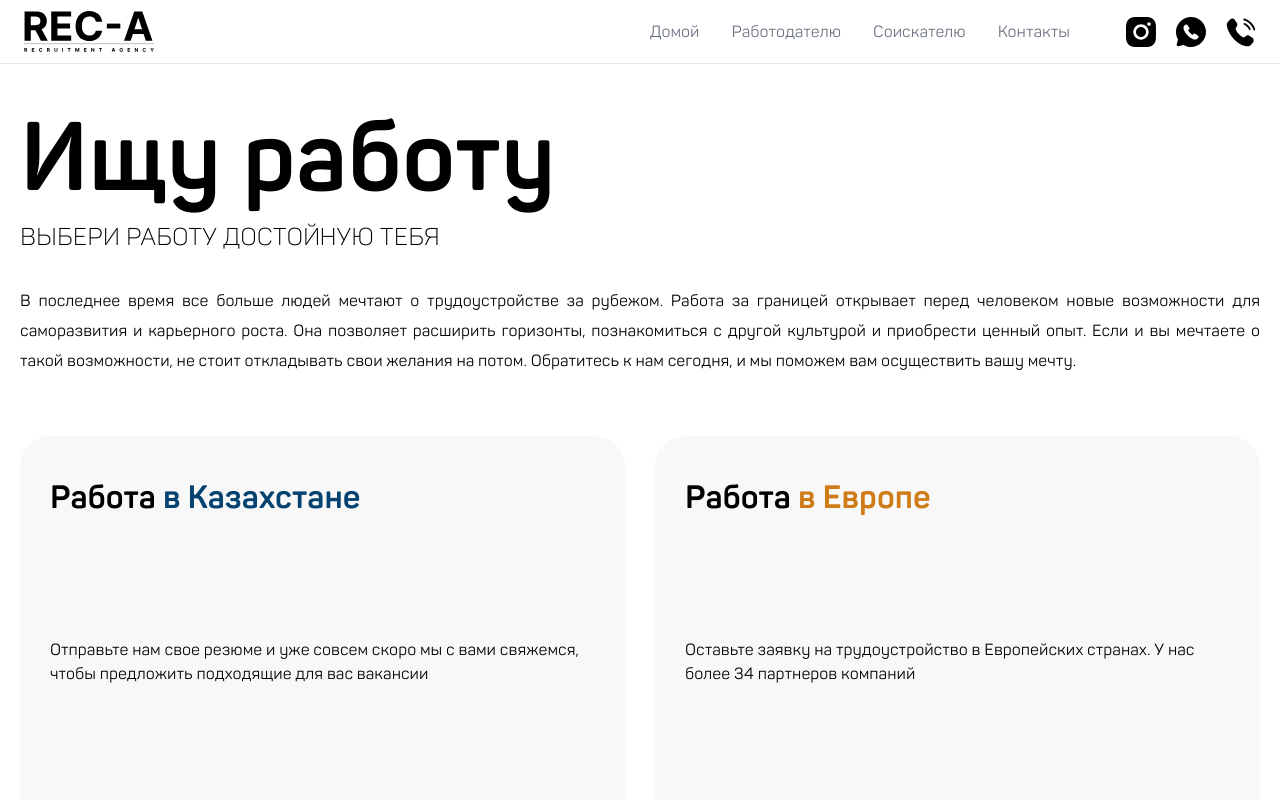
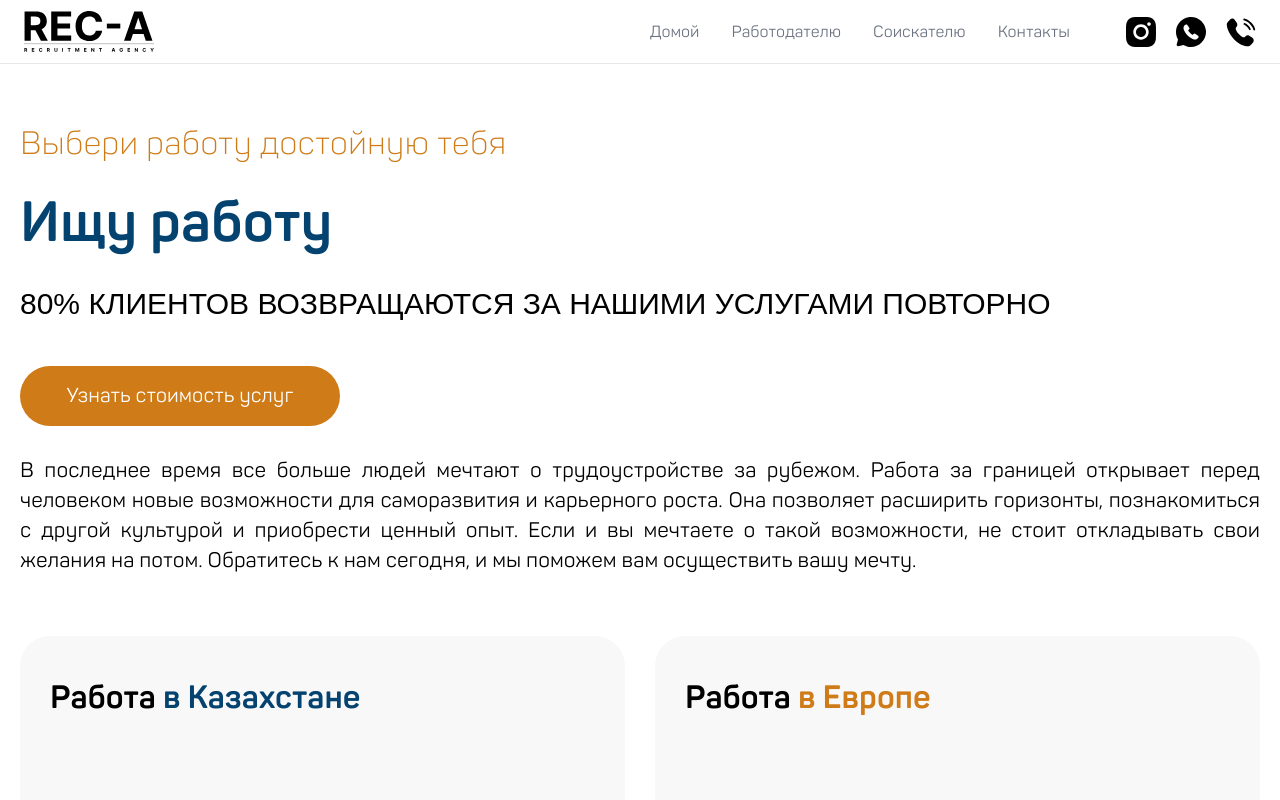
Before and after one commit to olga1124/RECA.KZ, a Next.js app: page /job in a window 1280 px wide. Shown: the top 800 px of the page. Built offline with nearby package versions, Linux system fonts and the light colour scheme.

Commit message:
изменил заголовок, добавил кнопку, подзаголовок

```diff
--- a/src/assets/styles/globals.css
+++ b/src/assets/styles/globals.css
@@ -1,3 +1,5 @@
+/** @format */
+
 @tailwind base;
 @tailwind components;
 @tailwind utilities;
@@ -23,18 +25,16 @@ html {
 
 body {
     color: rgb(var(--foreground-rgb));
-
 }
 
 h1 {
     font-size: clamp(22px, 4vw, 32px);
     font-weight: 700;
     line-height: 45px;
-
 }
 
 h1 span {
-  color: #04426F;
+    color: #04426f;
 }
 
 h2 {
@@ -47,7 +47,7 @@ h3 {
 }
 
 p {
-  font-size: 1rem;
+    font-size: 1.3rem;
 }
 
 @layer utilities {
@@ -58,7 +58,7 @@ p {
 
 .secondary-btn {
     color: white;
-  background-color: #CF7B18;
+    background-color: #cf7b18;
     padding: 8px 40px;
     border-radius: 30px;
     transition: all 0.3s ease;
@@ -77,18 +77,17 @@ p {
     max-width: 1400px;
 }
 
-
 /* Footer */
 .footer-container {
-  background-color: #1E2D40;
+    background-color: #1e2d40;
 }
 
 .footer-content {
     display: grid;
     grid-template-areas:
-    'links social'
-    'logo logo'
-    'copyright copyright';
+        "links social"
+        "logo logo"
+        "copyright copyright";
     align-items: start;
     grid-gap: 20px;
     padding: 30px 0;
@@ -99,8 +98,8 @@ p {
     .footer-content {
         grid-template-columns: 1fr 1fr 1fr;
         grid-template-areas:
-      'logo social links'
-      'copyright copyright copyright';
+            "logo social links"
+            "copyright copyright copyright";
         align-items: center;
     }
 }
@@ -123,7 +122,7 @@ p {
     justify-content: space-between;
     gap: 20px;
     font-size: clamp(10px, 1.5vw, 14px);
-  border-top: 1px solid #AEAEAE;
+    border-top: 1px solid #aeaeae;
     padding: 20px 20px 0;
 }
 
@@ -138,7 +137,8 @@ p {
     padding: 8px 0;
 }
 
-.footer-developed {}
+.footer-developed {
+}
 
 .social {
     display: flex;
@@ -159,7 +159,8 @@ p {
     padding-top: 90px;
 }
 
-.hero-container {}
+.hero-container {
+}
 
 .hero-content {
     display: flex;
@@ -175,16 +176,42 @@ p {
     flex: 1;
     flex-direction: column;
     gap: 20px;
+    /* align-items: center;
+    text-align: center; */
 
     h1 {
-    font-size: clamp(24px, 8vw, 96px);
-    line-height: 80px;
+        font-size: clamp(27px, 6vw, 56px);
+        line-height: 130%;
+        color: #04426f;
     }
 
-  p {
-    font-size: clamp(16px, 4vw, 24px);
+    p.hero-descr-over {
+        font-size: clamp(15px, 4vw, 32px);
+        font-weight: 200;
+        color: #cf7b18;
+    }
+
+    p.hero-descr-under {
+        font-size: clamp(22px, 4vw, 30px);
         text-transform: uppercase;
-    font-weight: 200;
+        font-weight: lighter;
+        font-family: sans-serif;
+        line-height: 150%;
+    }
+    .hero-cta {
+        font-size: 20px;
+        font-weight: normal;
+        color: #fff;
+        background-color: #cf7b18;
+        width: 320px;
+        height: 60px;
+        border-radius: 60px;
+        margin-top: 20px;
+        transition: background-color 0.2s ease;
+    }
+
+    .hero-cta:hover {
+        background-color: rgba(0, 0, 0, 0.7);
     }
 }
 
@@ -197,7 +224,8 @@ p {
     }
 }
 
-.services-cat-container {}
+.services-cat-container {
+}
 
 .services-cat-content {
     display: flex;
@@ -218,7 +246,7 @@ p {
     gap: 20px;
     height: 45vw;
     max-height: 450px;
-  background-color: #F8F8F8;
+    background-color: #f8f8f8;
     padding: 40px 30px;
     border-radius: 30px;
     flex: 1;
@@ -235,14 +263,13 @@ p {
     }
 
     &:nth-child(1) {
-
         span {
-      color: #04426F;
+            color: #04426f;
         }
 
         button,
         a {
-      background-color: #04426F;
+            background-color: #04426f;
         }
 
         button:hover,
@@ -252,14 +279,13 @@ p {
     }
 
     &:nth-child(2) {
-
         span {
-      color: #CF7B18;
+            color: #cf7b18;
         }
 
         button,
         a {
-      background-color: #CF7B18;
+            background-color: #cf7b18;
         }
 
         button:hover,
@@ -271,9 +297,11 @@ p {
 
 /* Skills */
 
-.skills-container {}
+.skills-container {
+}
 
-.skills-content {}
+.skills-content {
+}
 
 .skills-items {
     display: flex;
@@ -304,7 +332,6 @@ p {
     font-weight: 600;
 }
 
-
 .icon {
     margin-right: 20px;
     width: 24px;
@@ -315,7 +342,8 @@ p {
     /* Цвет иконки соответствует текущему цвету текста */
 }
 
-.contact-container {}
+.contact-container {
+}
 
 .contact-content {
     display: flex;
@@ -334,7 +362,7 @@ p {
 
 .order-form form button {
     color: white;
-  background-color: #CF7B18;
+    background-color: #cf7b18;
     padding: 8px 40px;
     border-radius: 30px;
     transition: all 0.3s ease;
@@ -401,7 +429,6 @@ input[type="checkbox"]:checked::before {
     transform: scale(1);
 }
 
-
 .order-form-wrapper {
     display: flex;
     flex-direction: column;
@@ -430,19 +457,19 @@ input[type="checkbox"]:checked::before {
     padding: 40px 20px;
 }
 
-.contact-map-grid>* {
+.contact-map-grid > * {
     grid-column: span 2;
     font-size: clamp(18px, 8vw, 56px);
     font-weight: 600;
     line-height: 45px;
 }
 
-.contact-map-grid> :nth-child(even) {
+.contact-map-grid > :nth-child(even) {
     margin-left: 40%;
     transform: translateX(10%);
 }
 
-.contact-map-grid> :nth-child(3) {
+.contact-map-grid > :nth-child(3) {
     margin-left: 5%;
     transform: translateX(10%);
 }
@@ -485,7 +512,7 @@ input[type="checkbox"]:checked::before {
 }
 
 .stage-card .icon svg {
-  filter: #CF7B18;
+    filter: #cf7b18;
 }
 
 .stage-card .stage-text {
@@ -517,7 +544,7 @@ input[type="checkbox"]:checked::before {
 }
 
 .employers-cards span {
-  color: #CF7B18;
+    color: #cf7b18;
 }
 
 @media (max-width: 768px) {
@@ -534,7 +561,7 @@ input[type="checkbox"]:checked::before {
     min-height: 400px;
     gap: 35px;
     padding: 30px;
-  background-color: #F8F8F8;
+    background-color: #f8f8f8;
     background-size: 150px 200px;
     background-repeat: no-repeat;
     background-position: calc(100% - 20px) calc(100% - 20px);
@@ -638,7 +665,7 @@ input[type="checkbox"]:checked::before {
 .input-container input {
     width: 100%;
     border: none;
-  border-bottom: 2px solid #AEAEAE;
+    border-bottom: 2px solid #aeaeae;
     outline: none;
     transition: border-color 0.3s;
 }
@@ -653,16 +680,16 @@ input[type="checkbox"]:checked::before {
 }
 
 .input-container input:focus {
-  border-bottom: 2px solid #6699FF;
+    border-bottom: 2px solid #6699ff;
 }
 
-.input-container input:focus+span,
-.input-container input:not(:placeholder-shown)+span {
+.input-container input:focus + span,
+.input-container input:not(:placeholder-shown) + span {
     transform: translateY(-16px);
     font-size: 12px;
     font-weight: 500;
     opacity: 1;
-  color: #6699FF;
+    color: #6699ff;
 }
 
 .input-container input::placeholder {
--- /dev/null
+++ b/src/components/ContactFormHero/index.tsx
@@ -0,0 +1,107 @@
+import React, { useState, ChangeEvent, FormEvent } from 'react';
+import { FaCheckCircle } from 'react-icons/fa';
+import { FaXmark } from 'react-icons/fa6';
+import sendForm from "../../utils/sendForm";
+
+interface ContactFormHeroProps {
+	service?: string;
+	selections?: string[];
+	onRemoveSelection?: (index: number) => void;
+}
+
+interface FormData {
+	name: string;
+	phone: string;
+	city: string;
+}
+
+const ContactFormHero: React.FC<ContactFormHeroProps> = ({ }) => {
+	const [canSend, setCanSend] = useState(true);
+	const [status, setStatus] = useState<boolean | null>(null);
+
+	const [formData, setFormData] = useState<FormData>({
+		name: '',
+		phone: '',
+		city: ''
+	});
+
+	const handleChange = (e: ChangeEvent<HTMLInputElement>) => {
+		const { name, value } = e.target;
+		setFormData(prevState => ({
+			...prevState,
+			[name]: value
+		}));
+	};
+
+	const handleSubmit = async (e: FormEvent) => {
+		e.preventDefault();
+		if (canSend) {
+			setCanSend(false);
+
+			const dataToSend = {
+				name: formData.name,
+				phone: formData.phone,
+				city: formData.city,
+			};
+
+			try {
+				await sendForm(dataToSend);
+				setStatus(true);
+				setFormData({
+					name: '',
+					phone: '',
+					city: ''
+				});
+			} catch (error) {
+				console.error('Error during data submission:', error);
+				setStatus(false);
+			} finally {
+				setCanSend(true);
+			}
+		}
+	};
+
+	return (
+		<div className="contact-form">
+			{canSend ? (
+				status !== null ? (
+					<div className="flex flex-col gap-20">
+						<header className="contact-form-header">
+							<h2>{status ? "Спасибо за ваше обращение" : "Ошибка отправки"}</h2>
+							<p>{status ? "Скоро мы свяжемся в вами и предоставим ответы на интересующие вопросы" : "Мы уже решаем эту проблему, попробуйте отправить запрос позднее"}</p>
+						</header>
+						<p className={`self-center ${status ? "text-green-600" : "text-red-600"}`}>
+							{status ? "Ваше сообщение было успешно отправлено" : "Ошибка отправки сообщения"}
+						</p>
+					</div>
+				) : (
+					<div className="contact-form-wrapper">
+						<header className="contact-form-header">
+							<h3>Отправка запроса</h3>
+							<p>После отправки формы мы свяжемся с вами по указанным данным для дальнейшего продолжения сотрудничества</p>
+						</header>
+						<form className="flex flex-col gap-4" onSubmit={handleSubmit}>
+							<label className="input-container flex-1">
+								<input type="text" name="name" placeholder="Name" value={formData.name} onChange={handleChange} required aria-label="Name" />
+								<span>Ваше имя</span>
+							</label>
+							<label className="input-container mb-3">
+								<input type="tel" name="phone" pattern="[0-9]*" value={formData.phone} onChange={handleChange} placeholder="Phone" required aria-label="Phone" />
+								<span style={{ fontFamily: 'sans-serif' }}>Мобильный (WhatsApp)</span>
+							</label>
+
+							<button type="submit" className="form-button secondary-btn">Отправить</button>
+						</form>
+					</div>
+				)
+			) : (
+				<div className="flex flex-col gap-20 py-4 text-center justify-around items-center">
+					<h3>Отправка информации</h3>
+					<div className="loader"></div>
+				</div>
+			)}
+		</div>
+	);
+};
+
+export default ContactFormHero;
--- a/src/components/Hero/index.tsx
+++ b/src/components/Hero/index.tsx
@@ -1,27 +1,48 @@
+"use client"
+import { useState } from "react";
+import Popup from '../Popup';
+import ContactFormHero from '../ContactFormHero';
+
 export interface HeroProps {
 	title: string;
 	subtitle: string;
 	text?: string;
+	btnText?: string;
 }
 
 
 const Hero: React.FC<HeroProps> = ({
 	title,
 	subtitle,
-    text
+	text,
+	btnText
 }) => {
-    return(
+
+	const [isPopupVisible, setPopupVisible] = useState(false);
+	return (
+		<>
 			<div className="hero-container top">
 				<div className="hero-content">
 					<div className="title">
+						<p className='hero-descr-over'>{subtitle}</p>
 						<h1>{title}</h1>
-                    <p>{subtitle}</p>
+						<p className='hero-descr-under'>80% клиентов возвращаются за нашими услугами повторно</p>
+						<button
+							onClick={() => setPopupVisible(true)}
+							className='hero-cta'
+						>
+							{btnText}
+						</button>
 					</div>
-                <div className="discription" style={{display: text && text.length !== 0 ? "block" : "none"}}>
+					<div className="discription" style={{ display: text && text.length !== 0 ? "block" : "none" }}>
 						<p>{text}</p>
 					</div>
 				</div>
 			</div>
+			<Popup trigger={isPopupVisible} setTrigger={setPopupVisible}>
+				<ContactFormHero />
+			</Popup>
+		</>
 	)
 }
 
--- a/src/constants/job.ts
+++ b/src/constants/job.ts
@@ -1,11 +1,18 @@
+/** @format */
+
 import { HeroProps } from "@/components/Hero";
-import { ServiceCardProps, CardType, PopupType } from "@/components/ServiceCard/ServiceCardTypes";
+import {
+    ServiceCardProps,
+    CardType,
+    PopupType,
+} from "@/components/ServiceCard/ServiceCardTypes";
 
 export const jobHero: HeroProps = {
     title: "Ищу работу",
     subtitle: "Выбери работу достойную тебя",
-    text: "В последнее время все больше людей мечтают о трудоустройстве за рубежом. Работа за границей открывает перед человеком новые возможности для саморазвития и карьерного роста. Она позволяет расширить горизонты, познакомиться с другой культурой и приобрести ценный опыт. Если и вы мечтаете о такой возможности, не стоит откладывать свои желания на потом. Обратитесь к нам сегодня, и мы поможем вам осуществить вашу мечту."
-}
+    text: "В последнее время все больше людей мечтают о трудоустройстве за рубежом. Работа за границей открывает перед человеком новые возможности для саморазвития и карьерного роста. Она позволяет расширить горизонты, познакомиться с другой культурой и приобрести ценный опыт. Если и вы мечтаете о такой возможности, не стоит откладывать свои желания на потом. Обратитесь к нам сегодня, и мы поможем вам осуществить вашу мечту.",
+    btnText: "Узнать стоимость услуг",
+};
 
 export const categories: ServiceCardProps[] = [
     {
@@ -14,7 +21,7 @@ export const categories: ServiceCardProps[] = [
         btnTitle: "Отправить резюме",
         path: "/",
         type: CardType.button,
-        popupType: PopupType.sendCV
+        popupType: PopupType.sendCV,
     },
     {
         title: "Работа в  Европе",
@@ -22,6 +29,6 @@ export const categories: ServiceCardProps[] = [
         btnTitle: "Оставить заявку",
         path: "/",
         type: CardType.button,
-        popupType: PopupType.form
-    }
-]
+        popupType: PopupType.form,
+    },
+];
```
Also changed, not shown: src/app/page.tsx (+8 -8 lines), src/constants/home.ts (+17 -11 lines), src/utils/sendForm.ts (+14 -11 lines). Lines whose indentation alone changed are shown as unchanged.
